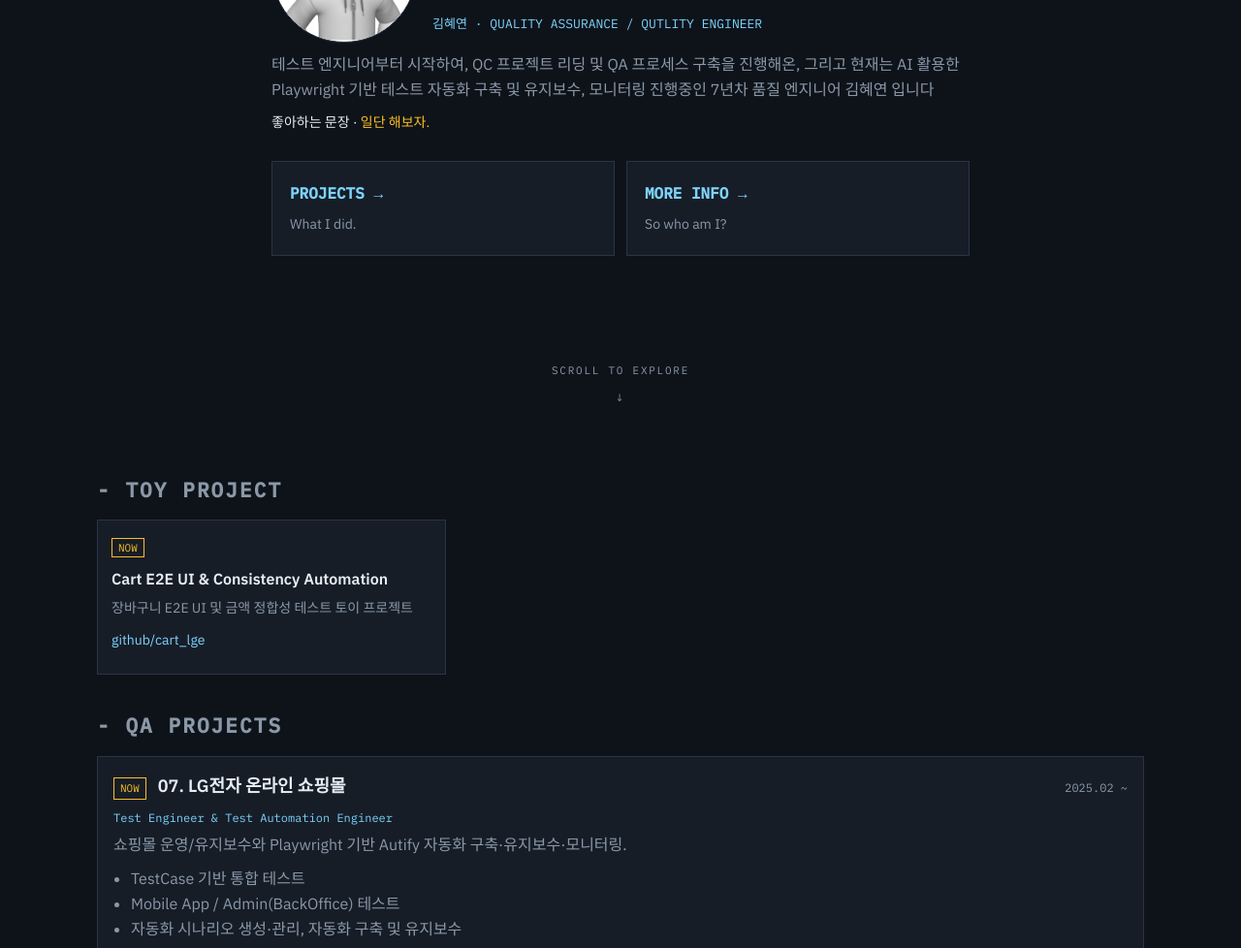
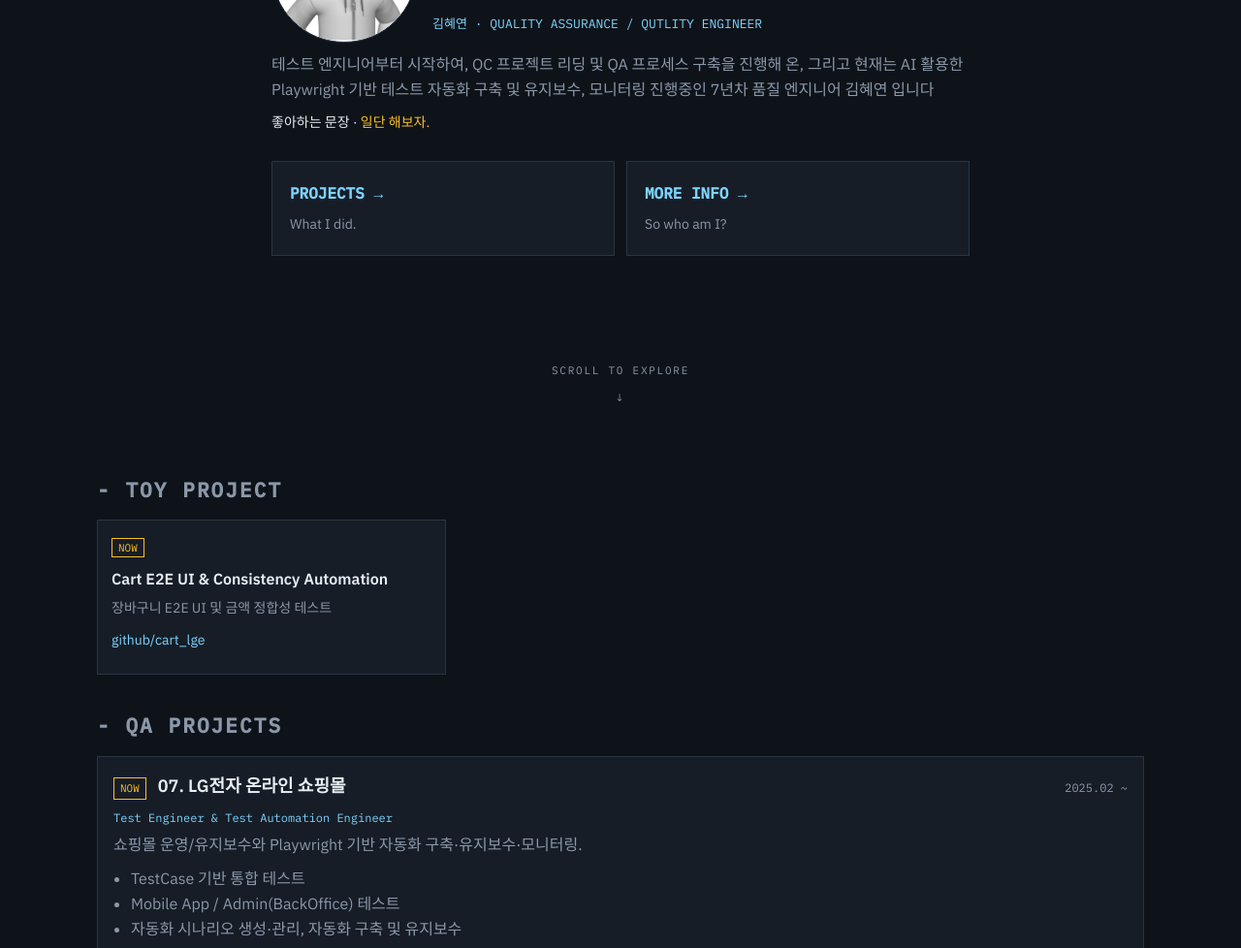
Before and after one commit to SunKiteKim/portfolio, a plain HTML site: page index.html in a window 1280 px wide. Shown: the part 322-1300 px from the top of the page at 97% size. Drawn offline with Linux system fonts and the light colour scheme.

Commit message:
[added] index 파일 내부 문구 수정

```diff
--- a/index.html
+++ b/index.html
@@ -38,7 +38,7 @@
             <p class="en">김혜연 · QUALITY ASSURANCE / QUTLITY ENGINEER</p>
           </div>
         </div>
-        <p class="mission"> 테스트 엔지니어부터 시작하여, QC 프로젝트 리딩 및 QA 프로세스 구축을 진행해온, 그리고 현재는 AI 활용한 Playwright 기반 테스트 자동화 구축 및 유지보수, 모니터링 진행중인 7년차 품질 엔지니어 김혜연 입니다</p>
+        <p class="mission"> 테스트 엔지니어부터 시작하여, QC 프로젝트 리딩 및 QA 프로세스 구축을 진행해 온, 그리고 현재는 AI 활용한 Playwright 기반 테스트 자동화 구축 및 유지보수, 모니터링 진행중인 7년차 품질 엔지니어 김혜연 입니다</p>
         <p class="quotes">좋아하는 문장 ·  <em>일단 해보자.</em></p>
 
         <div class="choose">
@@ -61,7 +61,7 @@
         <article>
           <span class="pill now">NOW</span>
           <h3>Cart E2E UI &amp; Consistency Automation</h3>
-          <p>장바구니 E2E UI 및 금액 정합성 테스트 토이 프로젝트</p>
+          <p>장바구니 E2E UI 및 금액 정합성 테스트</p>
           <p><a href="https://github.com/SunKiteKim/cart_lge" target="_blank" rel="noreferrer">github/cart_lge</a></p>
         </article>
       </div>
@@ -75,7 +75,7 @@
             <time>2025.02 ~</time>
           </header>
           <p class="role">Test Engineer &amp; Test Automation Engineer</p>
-          <p class="summary">쇼핑몰 운영/유지보수와 Playwright 기반 Autify 자동화 구축·유지보수·모니터링.</p>
+          <p class="summary">쇼핑몰 운영/유지보수와 Playwright 기반 자동화 구축·유지보수·모니터링.</p>
           <ul>
             <li>TestCase 기반 통합 테스트</li>
             <li>Mobile App / Admin(BackOffice) 테스트</li>
```
